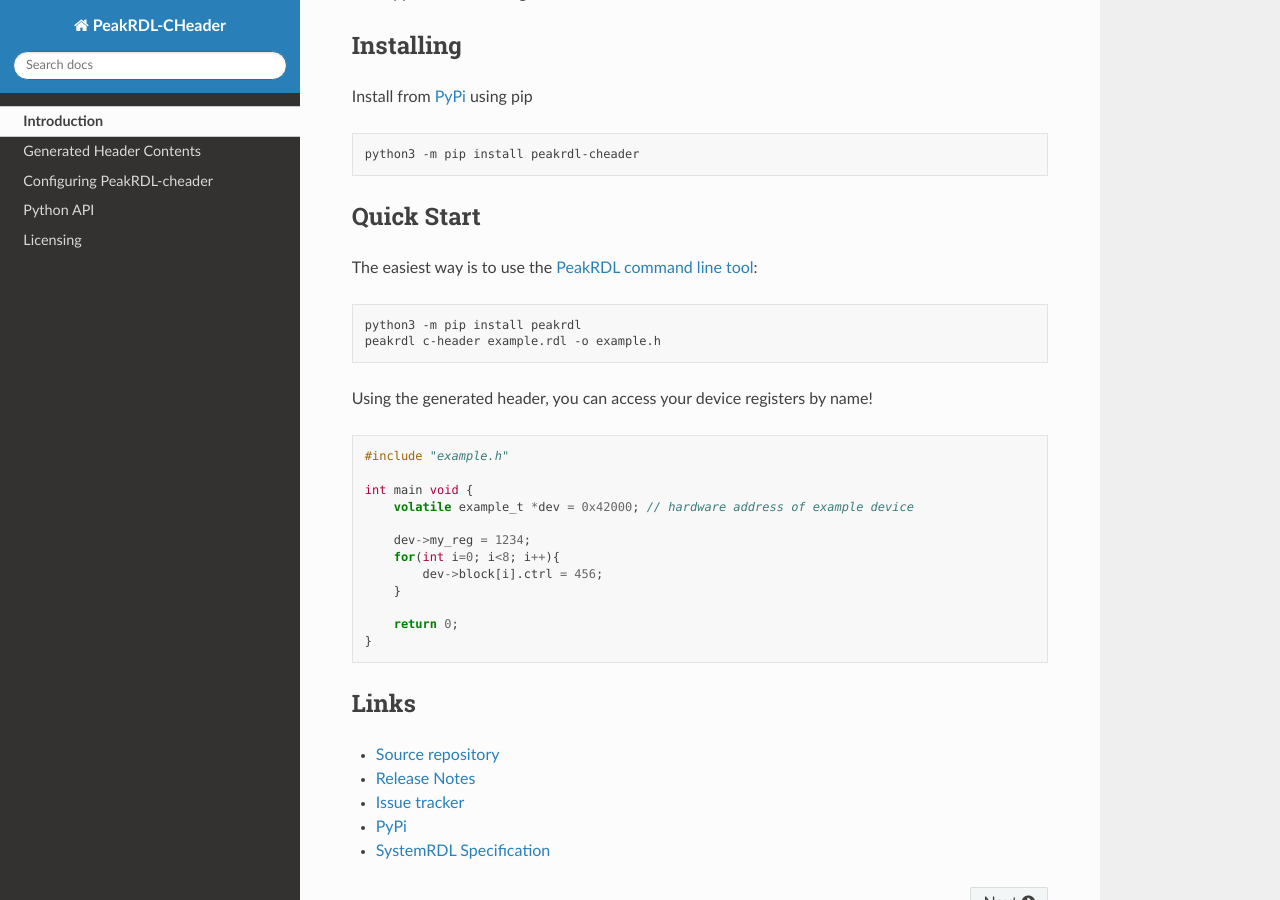
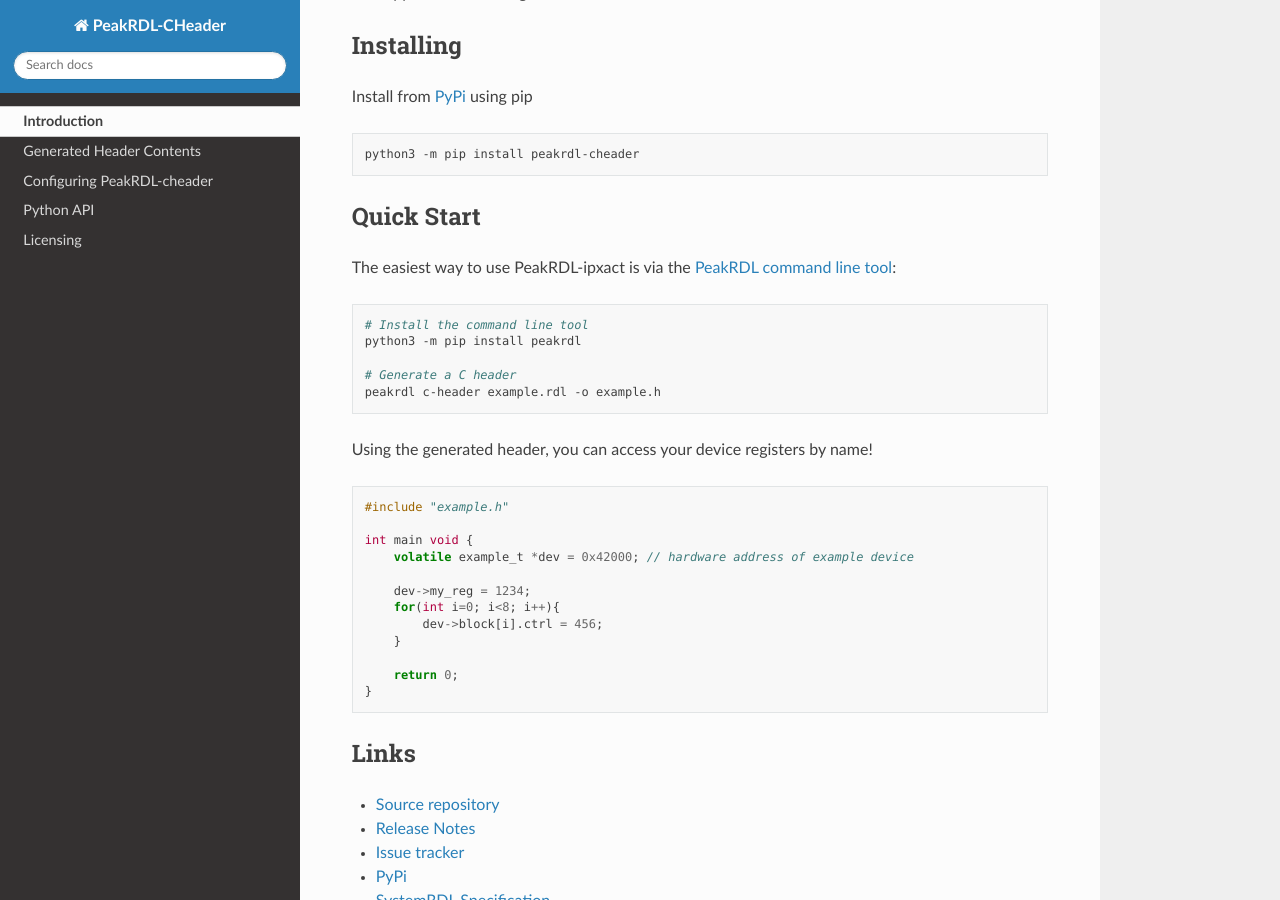
Before and after one commit to SystemRDL/PeakRDL-cheader, a Sphinx documentation site: the page built from docs/index.rst, in a window 1280 px wide and 900 px high, scrolled down 421 px. Built offline with Sphinx 7.4.7 and the Read the Docs theme 2.0.0, drawn with Linux system fonts in a browser that asks for light colours.

Commit message:
doc update

```diff
--- a/docs/index.rst
+++ b/docs/index.rst
@@ -28,11 +28,14 @@
 
 Quick Start
 -----------
-The easiest way is to use the `PeakRDL command line tool <https://peakrdl.readthedocs.io/>`_:
+The easiest way to use PeakRDL-ipxact is via the `PeakRDL command line tool <https://peakrdl.readthedocs.io/>`_:
 
 .. code-block:: bash
 
+    # Install the command line tool
     python3 -m pip install peakrdl
+
+    # Generate a C header
     peakrdl c-header example.rdl -o example.h
 
 Using the generated header, you can access your device registers by name!
```
